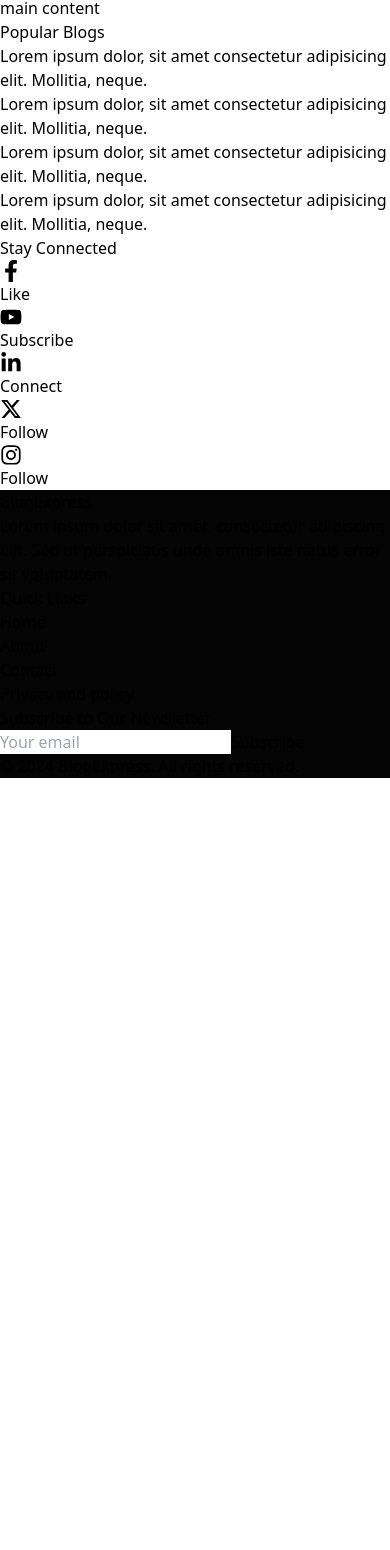
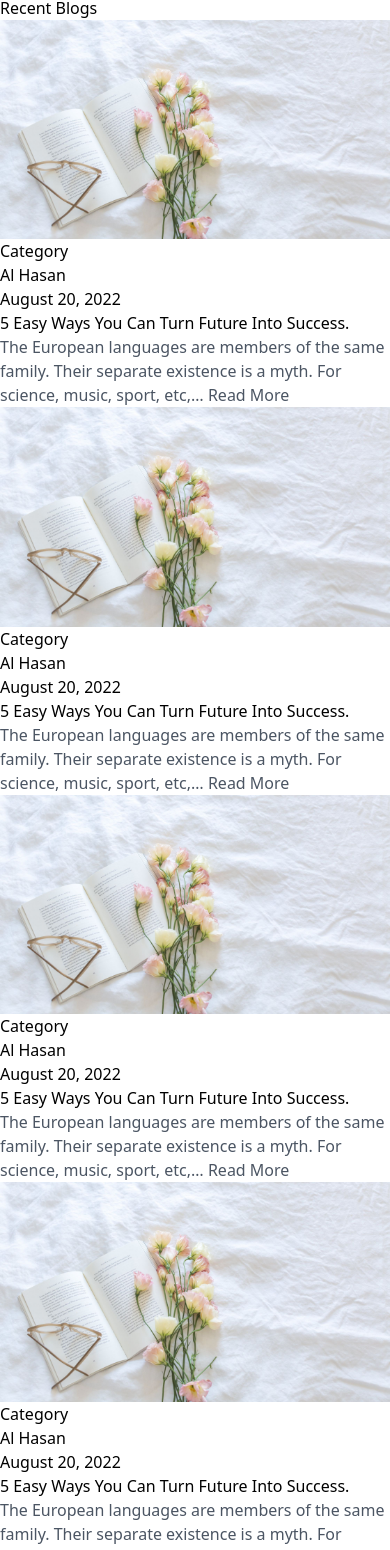
Before and after one commit to dev-nirob1/blog-express-client, a React (Vite) app: page / in a window 390 px wide. Shown: the part 428-1978 px from the top of the page. Before the commit the page ends 1206 px from the top, so only its background shows below. Built offline with nearby package versions, Linux system fonts and the light colour scheme.

Commit message:
ads section and recentblogs section in home page

```diff
--- /dev/null
+++ b/src/components/AdsBanner.jsx
@@ -0,0 +1,11 @@
+
+const AdsBanner = () => {
+    return (
+        <div className="my-16">
+            <p className="mb-5 text-sm font-medium text-gray-600 text-center">-Sponsored-</p>
+            <img className="w-full h-[200px]" src="/banner-ads.webp" alt="ads" />
+        </div>
+    );
+};
+
+export default AdsBanner;
--- /dev/null
+++ b/src/components/RecentBlogs.jsx
@@ -0,0 +1,113 @@
+import { Link } from 'react-router-dom'
+const RecentBlogs = () => {
+    return (
+        <div>
+            <h2 className='text-3xl font-serif font-bold mt-2 mb-6 text-neutral-800'>Recent Blogs</h2>
+
+            <div className="grid grid-cols-1 md:grid-cols-2 gap-5">
+                <div className="flex flex-col border p-4 rounded-lg">
+                    <div className="relative">
+                        <img src="/banner.jpg" className="rounded-t-lg" alt="banner image" />
+                        <p className="rounded-full font-serif px-2 text-gray-50 bg-blue-500 absolute top-5 right-4">Category</p>
+                    </div>
+                    <div className="mt-5">
+                        <Link to={"/"} className="flex items-center justify-start gap-3 mb-3 group">
+
+                            <div className="h-12 w-12 border rounded-full group-hover:border-blue-400 bg-blue-200">
+                                {/* todo:replce with a image */}
+                            </div>
+                            <div className='text-sm text-gray-600 font-medium'>
+                                <p className='group-hover:underline'>Al Hasan</p>
+                                <p className='group-hover:underline'>August 20, 2022</p>
+                            </div>
+                        </Link>
+
+                        <h3 className="text-xl font-medium">
+                            5 Easy Ways You Can Turn Future Into Success.
+                        </h3>
+                        <p className="primary-text my-3">
+                            The European languages are members of the same family. Their separate existence is a myth. For science, music, sport, etc,… <Link className="text-blue-500 hover:underline hover:text-blue-600">Read More</Link>
+                        </p>
+                    </div>
+                </div>
+                <div className="flex flex-col border p-4 rounded-lg">
+                    <div className="relative">
+                        <img src="/banner.jpg" className="rounded-t-lg" alt="banner image" />
+                        <p className="rounded-full font-serif px-2 text-gray-50 bg-blue-500 absolute top-5 right-4">Category</p>
+                    </div>
+                    <div className="mt-5">
+                        <Link to={"/"} className="flex items-center justify-start gap-3 mb-3 group">
+
+                            <div className="h-12 w-12 border rounded-full group-hover:border-blue-400 bg-blue-200">
+                                {/* todo:replce with a image */}
+                            </div>
+                            <div className='text-sm text-gray-600 font-medium'>
+                                <p className='group-hover:underline'>Al Hasan</p>
+                                <p className='group-hover:underline'>August 20, 2022</p>
+                            </div>
+                        </Link>
+
+                        <h3 className="text-xl font-medium">
+                            5 Easy Ways You Can Turn Future Into Success.
+                        </h3>
+                        <p className="primary-text my-3">
+                            The European languages are members of the same family. Their separate existence is a myth. For science, music, sport, etc,… <Link className="text-blue-500 hover:underline hover:text-blue-600">Read More</Link>
+                        </p>
+                    </div>
+                </div>
+                <div className="flex flex-col border p-4 rounded-lg">
+                    <div className="relative">
+                        <img src="/banner.jpg" className="rounded-t-lg" alt="banner image" />
+                        <p className="rounded-full font-serif px-2 text-gray-50 bg-blue-500 absolute top-5 right-4">Category</p>
+                    </div>
+                    <div className="mt-5">
+                        <Link to={"/"} className="flex items-center justify-start gap-3 mb-3 group">
+
+                            <div className="h-12 w-12 border rounded-full group-hover:border-blue-400 bg-blue-200">
+                                {/* todo:replce with a image */}
+                            </div>
+                            <div className='text-sm text-gray-600 font-medium'>
+                                <p className='group-hover:underline'>Al Hasan</p>
+                                <p className='group-hover:underline'>August 20, 2022</p>
+                            </div>
+                        </Link>
+
+                        <h3 className="text-xl font-medium">
+                            5 Easy Ways You Can Turn Future Into Success.
+                        </h3>
+                        <p className="primary-text my-3">
+                            The European languages are members of the same family. Their separate existence is a myth. For science, music, sport, etc,… <Link className="text-blue-500 hover:underline hover:text-blue-600">Read More</Link>
+                        </p>
+                    </div>
+                </div>
+                <div className="flex flex-col border p-4 rounded-lg">
+                    <div className="relative">
+                        <img src="/banner.jpg" className="rounded-t-lg" alt="banner image" />
+                        <p className="rounded-full font-serif px-2 text-gray-50 bg-blue-500 absolute top-5 right-4">Category</p>
+                    </div>
+                    <div className="mt-5">
+                        <Link to={"/"} className="flex items-center justify-start gap-3 mb-3 group">
+
+                            <div className="h-12 w-12 border rounded-full group-hover:border-blue-400 bg-blue-200">
+                                {/* todo:replce with a image */}
+                            </div>
+                            <div className='text-sm text-gray-600 font-medium'>
+                                <p className='group-hover:underline'>Al Hasan</p>
+                                <p className='group-hover:underline'>August 20, 2022</p>
+                            </div>
+                        </Link>
+
+                        <h3 className="text-xl font-medium">
+                            5 Easy Ways You Can Turn Future Into Success.
+                        </h3>
+                        <p className="primary-text my-3">
+                            The European languages are members of the same family. Their separate existence is a myth. For science, music, sport, etc,… <Link className="text-blue-500 hover:underline hover:text-blue-600">Read More</Link>
+                        </p>
+                    </div>
+                </div>
+            </div>
+        </div>
+    );
+};
+
+export default RecentBlogs;
--- a/src/pages/Home/Home.jsx
+++ b/src/pages/Home/Home.jsx
@@ -6,7 +6,7 @@ const Home = () => {
     return (
         <div>
             <Banner />
-            <div className="grid grid-cols-3 gap-5 container mx-auto my-16">
+            <div className="grid lg:grid-cols-3 gap-5 container mx-auto my-16">
                 <div className="col-span-2">
                     <MainContent />
                 </div>
--- a/src/pages/Home/MainContent.jsx
+++ b/src/pages/Home/MainContent.jsx
@@ -1,8 +1,12 @@
+import AdsBanner from "../../components/AdsBanner";
+import RecentBlogs from "../../components/RecentBlogs";
 
 const MainContent = () => {
     return (
-        <div className="border p-5 rounded-lg">
-            main content
+        <div className="p-5 rounded-lg">
+            <RecentBlogs />
+            <AdsBanner />
+
         </div>
     );
 };
```
Also changed, not shown: public/ads1.png (added), public/banner-ads.webp (added).
